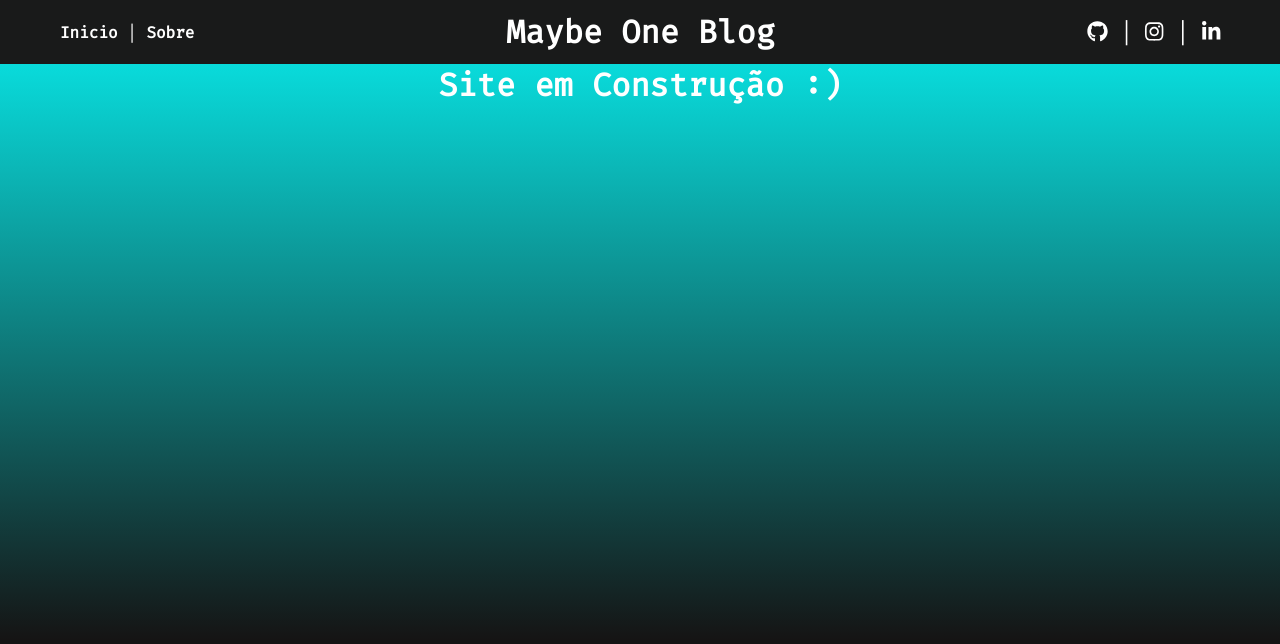
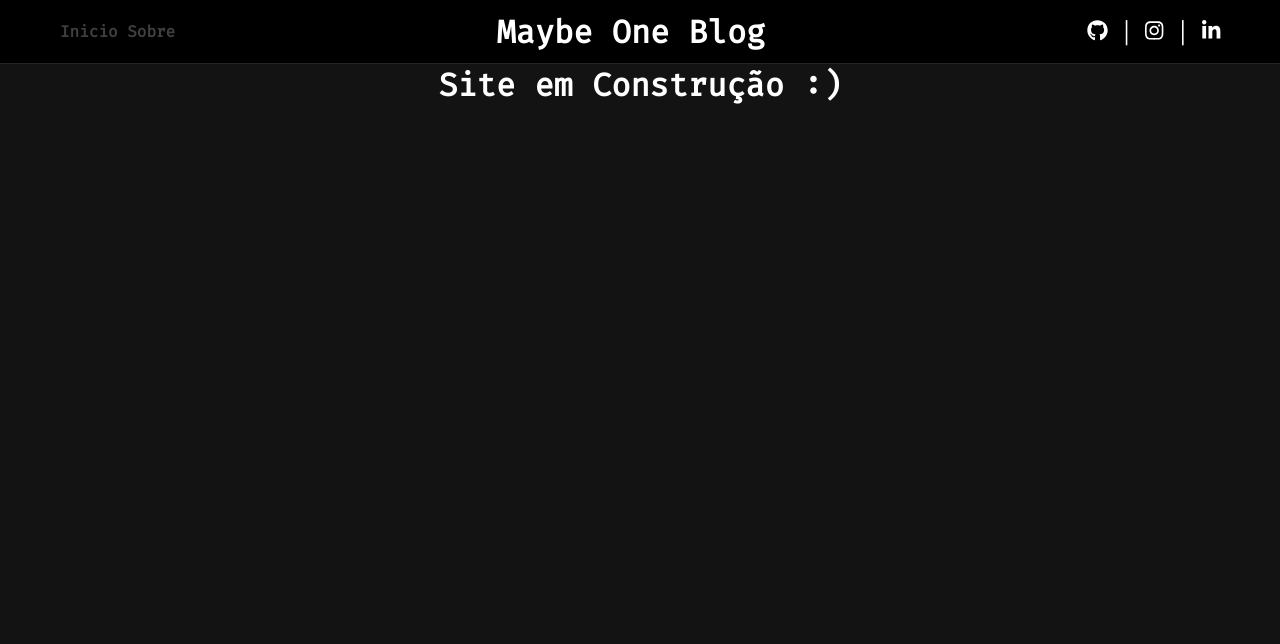
Before and after one commit to LucasMeyble/maybe-one-blog, a Vue app: page / in a window 1280 px wide. Shown: the top 644 px of the page. Built offline with nearby package versions, Linux system fonts and the light colour scheme.

Commit message:
mudando o layout

```diff
--- a/src/App.vue
+++ b/src/App.vue
@@ -27,8 +27,7 @@ export default {
 }
 
 #app {
-  background-image: linear-gradient(0deg,rgba(255,0,0,0) 20%, rgb(8, 230, 230) 96%);
-  background-color: rgba(10, 9, 9, 0.952);
+  background-color: #131313;
   color: #FFF;
   height: 100vh;
 }
--- a/src/components/NavBar.vue
+++ b/src/components/NavBar.vue
@@ -3,8 +3,8 @@
 
 
     <div class="options">
-      <router-link to="/">Inicio</router-link> |
-      <router-link to="/about">Sobre</router-link>
+      <router-link class="link" to="/">Inicio </router-link>
+      <router-link class="link" to="/about">Sobre</router-link>
     </div>
 
     <div class="title-container" >
@@ -27,12 +27,17 @@
   margin: 0 auto;
   padding: 0 60px;
   align-items: center;
-  background: rgba(26, 23, 23, 0.979);
+  background: rgb(0, 0, 0);
   height: 8vh;
+  border-bottom: 0.5px solid rgb(36, 36, 36);
 }
 
+.options a {
+  color: rgb(63, 63, 63);
+  text-decoration: none;
+  font-weight: bold;
+}
 .title,
-.options a,
 .social-networks a{
   font-weight: bold;
   color: #FFF;
@@ -48,5 +53,9 @@
   font-size: 21px;
 }
 
+a :hover, .options :hover {
+  color: rgb(160, 245, 245)
+}
+
 
 </style>
```
